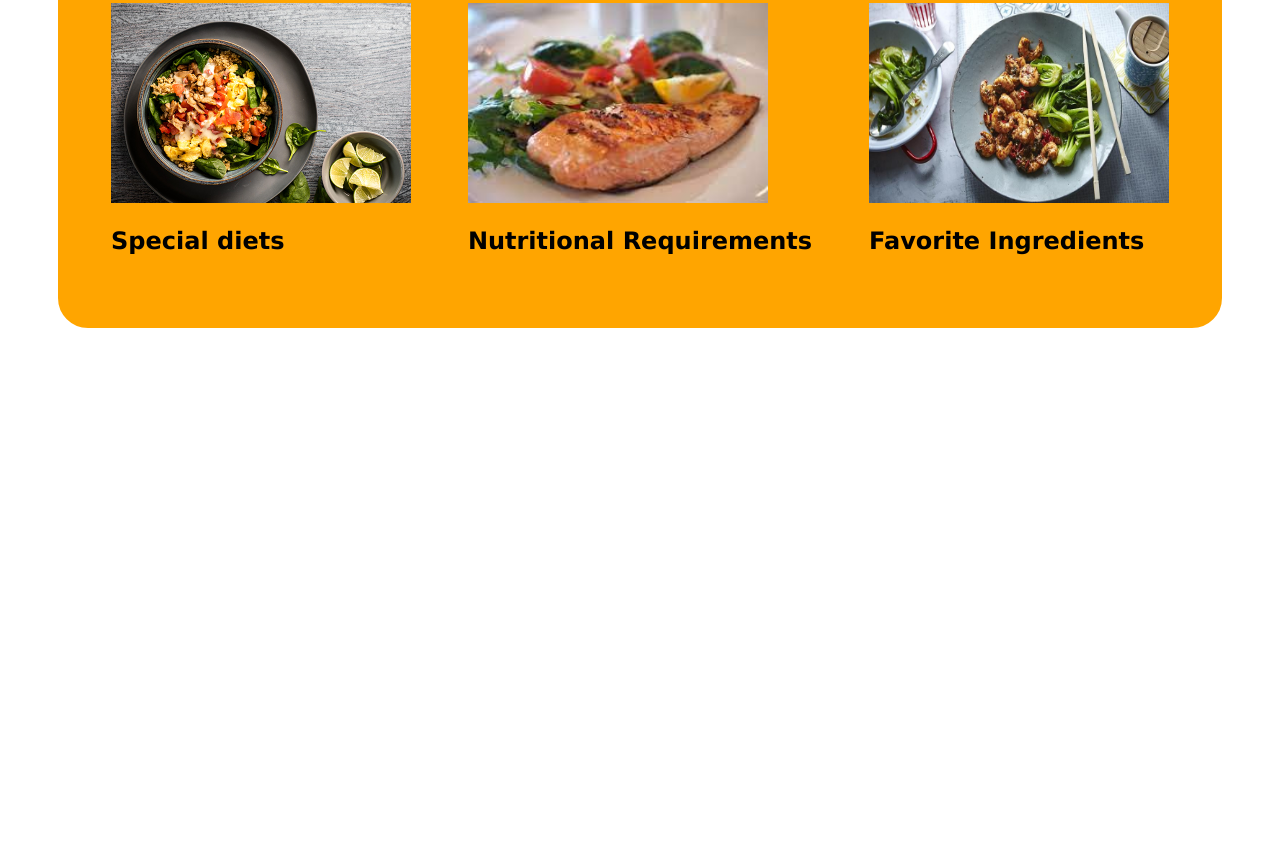
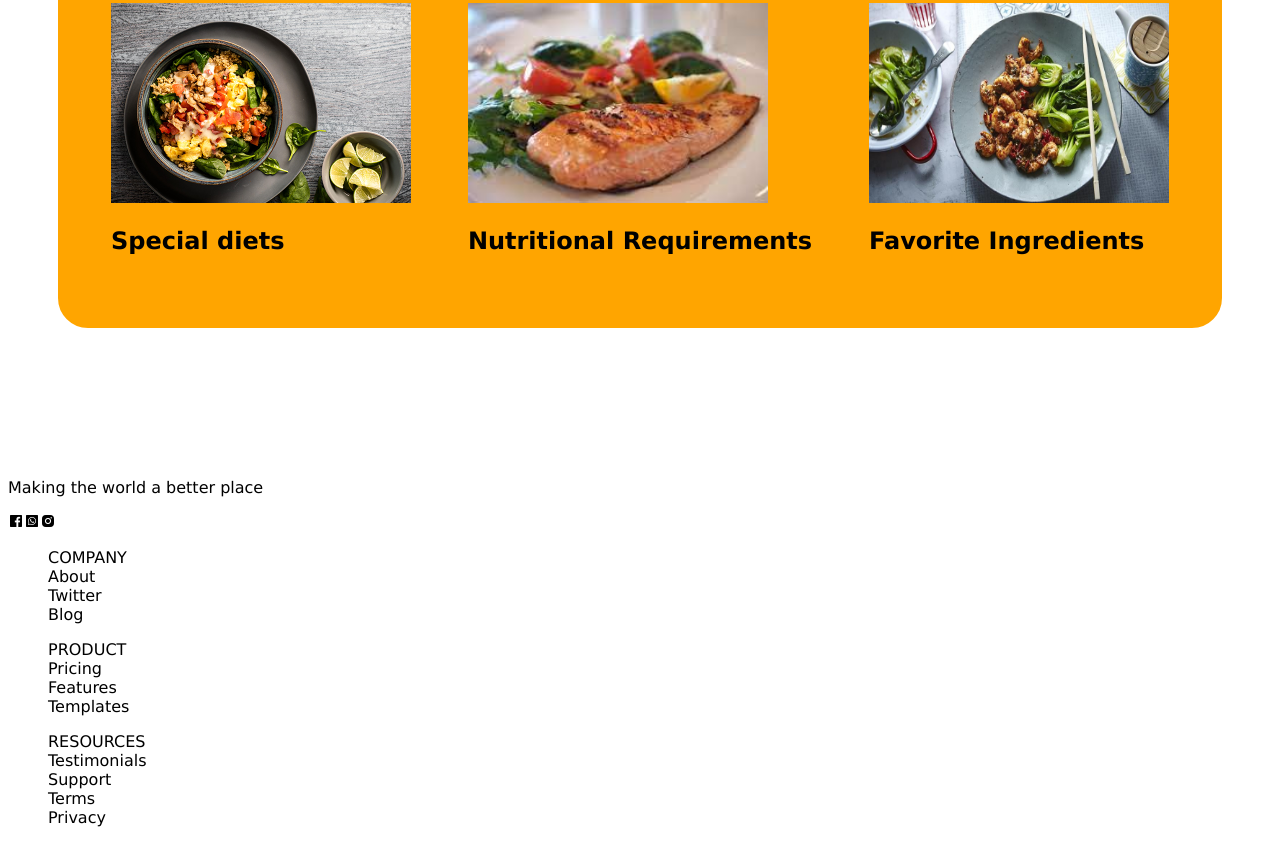
Before and after one commit to Miriam-Naomi-Anyango/Reci, a plain HTML site: page index.html in a window 1280 px wide. Shown: the part 1339-2182 px from the top of the page. Before the commit the page ends 1675 px from the top, so only its background shows below. Drawn offline with nearby package versions, Linux system fonts and the light colour scheme.

Commit message:
Add the footer section

```diff
--- a/index.html
+++ b/index.html
@@ -5,6 +5,7 @@
     <meta http-equiv="X-UA-Compatible" content="IE=edge">
     <meta name="viewport" content="width=device-width, initial-scale=1.0">
     <link rel="stylesheet" href="style.css" type="text/css">
+    <link href='https://unpkg.com/boxicons@2.1.2/css/boxicons.min.css' rel='stylesheet'>
     <title>Reci</title>
 </head>
 <body>
@@ -71,6 +72,42 @@
         </div>
         </div>
     </div>
+
+
+    <!--Footer-->
+    <div class="footer-content">
+        <div id="footer-content1">
+            <p>Making the world a better place</p>
+            <span class="icons"><i class='bx bxl-facebook-square' ></i><i class='bx bxl-whatsapp-square' ></i><i class='bx bxl-instagram-alt' ></i></span>
+        </div>
+        <div>
+            <ul>
+                <li>COMPANY</li>
+                <li>About</li>
+                <li>Twitter</li>
+                <li>Blog</li>
+            </ul>
+        </div>
+        <div>
+            <ul>
+                <li>PRODUCT</li>
+                <li>Pricing</li>
+                <li>Features</li>
+                <li>Templates</li>
+            </ul>
+        </div>
+        <div>
+            <ul>
+                <li>RESOURCES</li>
+                <li>Testimonials</li>
+                <li>Support</li>
+                <li>Terms</li>
+                <li>Privacy</li>
+            </ul>
+        </div>
+    </div>
+
+    <!--Javascript File-->
  <script src="main.js"></script>
 </body>
 </html>
--- a/style.css
+++ b/style.css
@@ -67,6 +67,7 @@
   margin-right: 50px;
   margin-top: 100px;
   border-radius: 30px;
+  margin-bottom: 150px;
 }
 .heross-images{
   display: flex;
```
